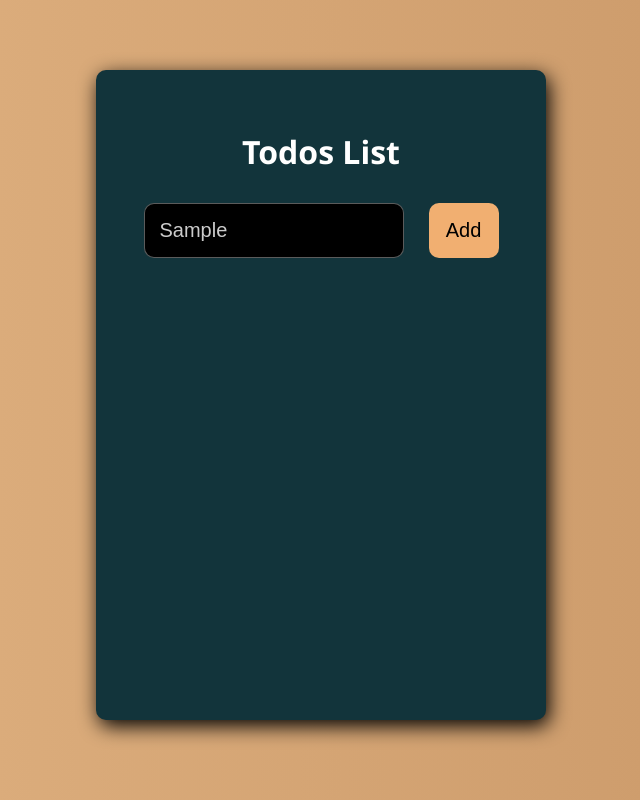
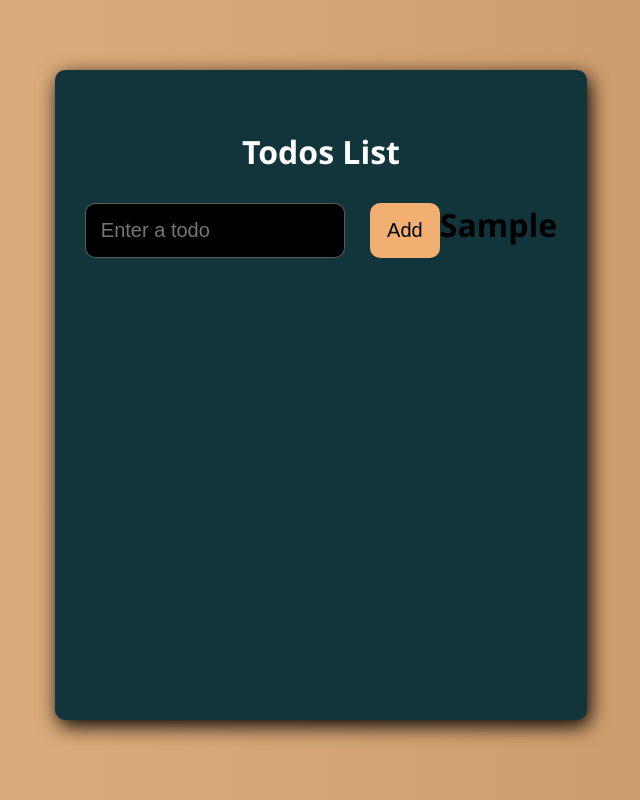
Before and after one commit to aymantarek16/React-App-To-Do-List, a React (Create React App) app: page / in a window 1280 px wide. Both pictures are taken after typing "Sample" into the empty fields and a click on the button "Add". Shown: the whole page, without its empty margins (319-959 px from the left). Built offline with nearby package versions, Linux system fonts and the light colour scheme.

Commit message:
Add Form.js

```diff
--- a/src/components/Form.js
+++ b/src/components/Form.js
@@ -1,13 +1,21 @@
 import React from "react";
+import { v4 as uuidv4 } from "uuid";
+
+
 
 const Form = ({ input, setInput, todos, setTodos }) => {
-  const onFormSubmit = (e) => {
-    e.preventDefault();
-  };
 
   const onInputChange = (event) => {
     setInput(event.target.value);
-  }
+  };
+
+  const onFormSubmit = (e) => {
+    e.preventDefault();
+    setTodos([...todos, { id: uuidv4(), title: input, completed: false }]);
+    setInput("");
+  };
+
+
   return (
     <form onSubmit={onFormSubmit}>
       <input
@@ -18,9 +26,14 @@ const Form = ({ input, setInput, todos, setTodos }) => {
         required
         onChange={onInputChange}
       />
-      <button className="button-add" type="submit" >
+      <button className="button-add" type="submit">
         Add
       </button>
+      {todos.map((todo) => (
+        <div key={todo.id}>
+          <h1>{todo.title}</h1>
+        </div>
+      ))}
     </form>
   );
 };
```
